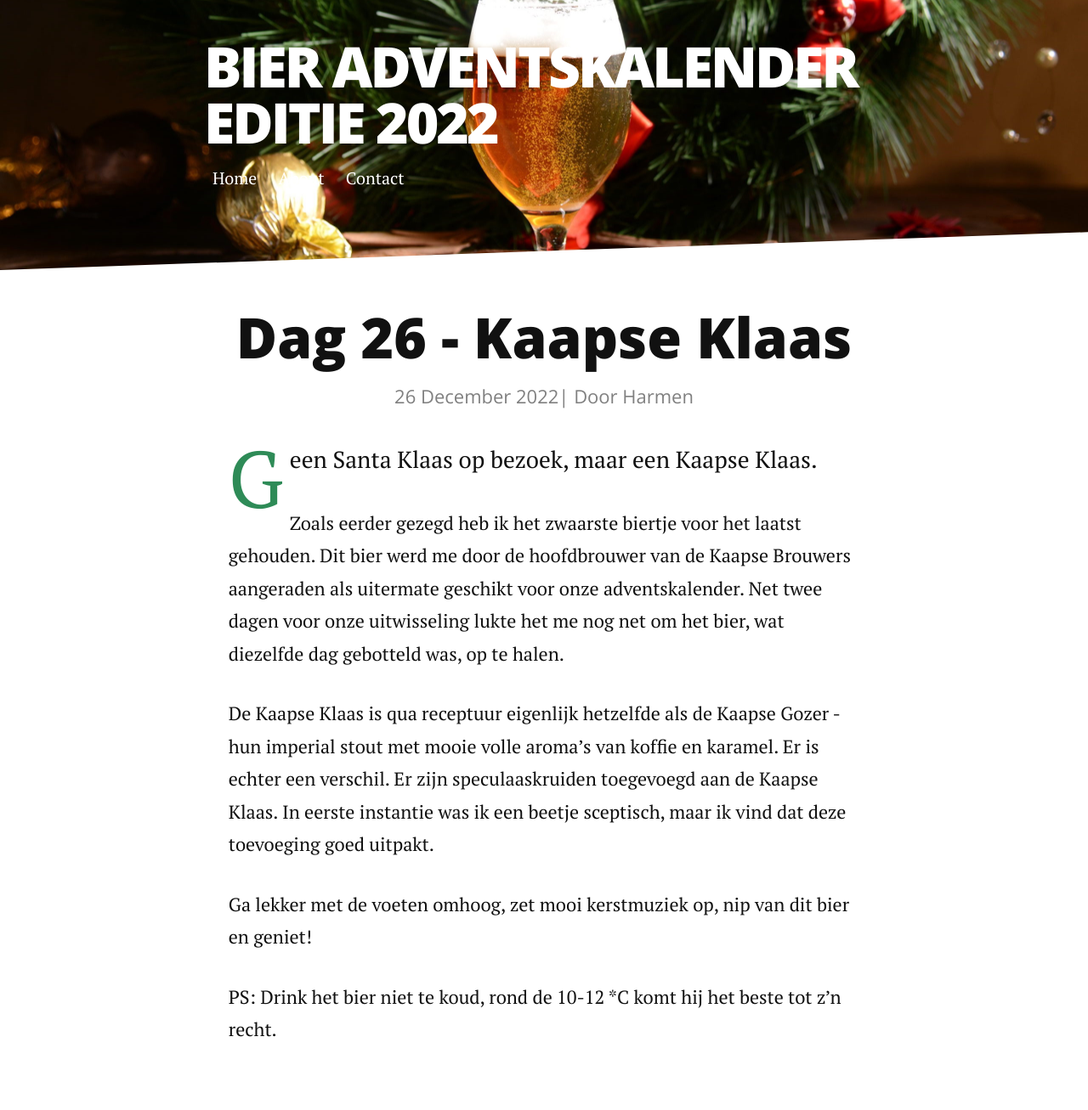
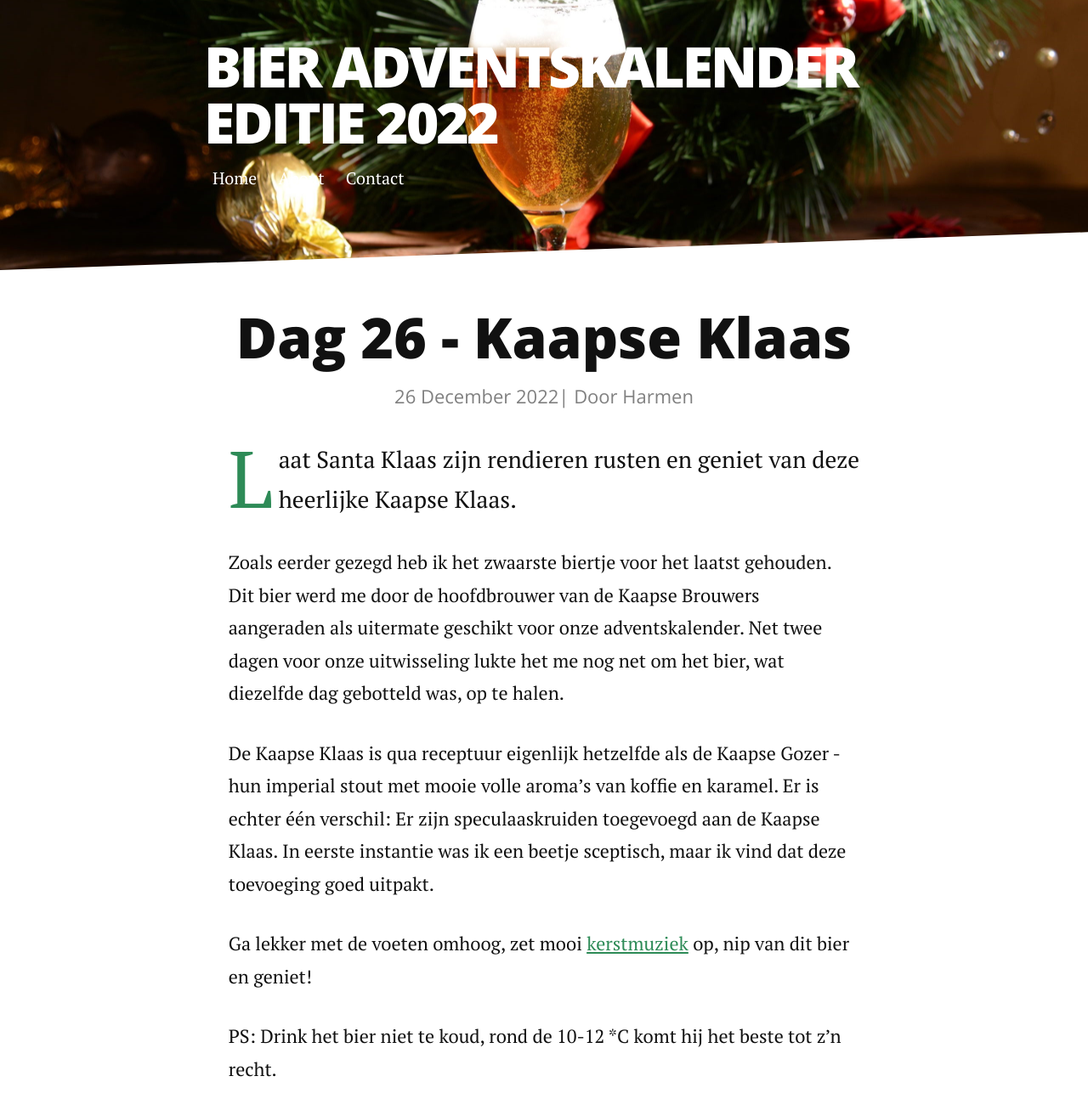
Before and after one commit to hillstub/beercalendar, a Jekyll site: the page built from _posts/2022-12-26-Kaapse Klaas.gs.markdown, in a window 1280 px wide and 1400 px high. Shown: the top 1307 px of the window at 85% size. Built offline with Jekyll 4.4.1, drawn with Linux system fonts in a browser that asks for light colours; nearby versions of some CDN libraries.

```diff
--- a/_posts/2022-12-26-Kaapse Klaas.gs.markdown
+++ b/_posts/2022-12-26-Kaapse Klaas.gs.markdown
@@ -6,15 +6,15 @@
 permalink:  '/post/2022-12-26'
 author:  'Harmen'
 description: >
-  Geen Santa Klaas op bezoek, maar een Kaapse Klaas.
+  Laat Santa Klaas zijn rendieren rusten en geniet van deze heerlijke Kaapse Klaas.
 ---
-<p class='intro'><span class='dropcap'>G</span>een Santa Klaas op bezoek, maar een Kaapse Klaas.</p>
+<p class='intro'><span class='dropcap'>L</span>aat Santa Klaas zijn rendieren rusten en geniet van deze heerlijke Kaapse Klaas.</p>
 
 Zoals eerder gezegd heb ik het zwaarste biertje voor het laatst gehouden. Dit bier werd me door de hoofdbrouwer van de Kaapse Brouwers aangeraden als uitermate geschikt voor onze adventskalender. Net twee dagen voor onze uitwisseling lukte het me nog net om het bier, wat diezelfde dag gebotteld was, op te halen.
 
-De Kaapse Klaas is qua receptuur eigenlijk hetzelfde als de Kaapse Gozer - hun imperial stout met mooie volle aroma’s van koffie en karamel. Er is echter een verschil. Er zijn speculaaskruiden toegevoegd aan de Kaapse Klaas. In eerste instantie was ik een beetje sceptisch, maar ik vind dat deze toevoeging goed uitpakt.
+De Kaapse Klaas is qua receptuur eigenlijk hetzelfde als de Kaapse Gozer - hun imperial stout met mooie volle aroma’s van koffie en karamel. Er is echter één verschil: Er zijn speculaaskruiden toegevoegd aan de Kaapse Klaas. In eerste instantie was ik een beetje sceptisch, maar ik vind dat deze toevoeging goed uitpakt.
 
-Ga lekker met de voeten omhoog, zet mooi kerstmuziek op, nip van dit bier en geniet!
+Ga lekker met de voeten omhoog, zet mooi [kerstmuziek](https://open.spotify.com/album/48eINR6FEINQEvDTrbig9X) op, nip van dit bier en geniet!
 
 PS: Drink het bier niet te koud, rond de 10-12 *C komt hij het beste tot z'n recht.
 
```
